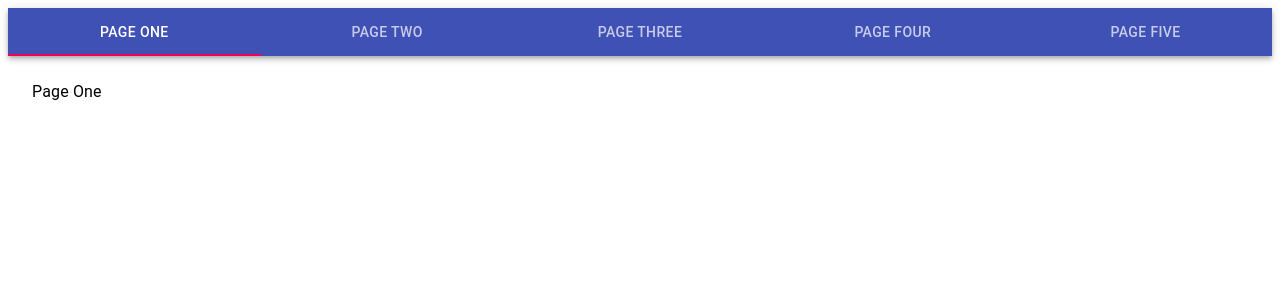
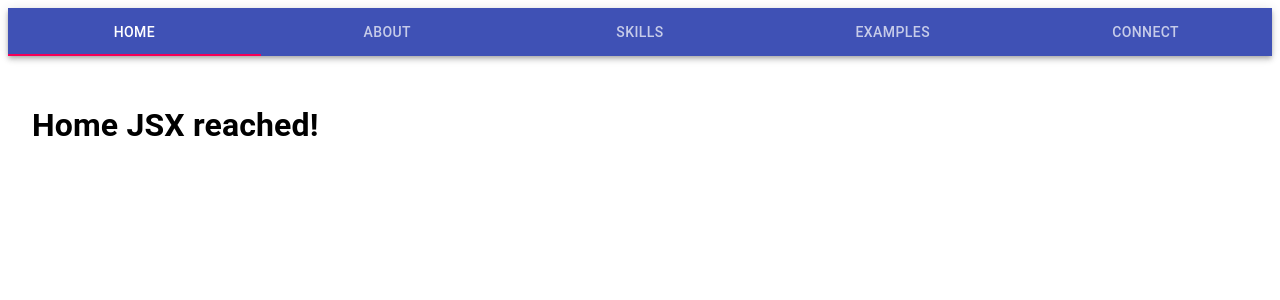
Before and after one commit to infiniteoo/react_portfolio_2021, a React (Create React App) app: page / in a window 1280 px wide. Shown: the top 300 px of the page. Built offline with nearby package versions, Linux system fonts and the light colour scheme.

Commit message:
each section is connected to their own components now

```diff
--- a/src/App.js
+++ b/src/App.js
@@ -1,5 +1,5 @@
 import React from 'react';
-import NavBar from './components/NavBar/NavBar'
+import NavBar from './components/NavBar/NavBar.jsx'
 
 class App extends React.Component {
 
--- /dev/null
+++ b/src/components/About/About.jsx
@@ -0,0 +1,9 @@
+import React from 'react'
+
+const About = () => {
+    return(
+        <div><h1>About JSX reached!</h1></div>
+    )
+}
+
+export default About;
--- /dev/null
+++ b/src/components/Connect/Connect.jsx
@@ -0,0 +1,9 @@
+import React from 'react'
+
+const Connect = () => {
+    return(
+        <div><h1>Connect JSX reached!</h1></div>
+    )
+}
+
+export default Connect;
--- /dev/null
+++ b/src/components/Examples/Examples.jsx
@@ -0,0 +1,9 @@
+import React from 'react'
+
+const Examples = () => {
+    return(
+        <div><h1>Examples JSX reached!</h1></div>
+    )
+}
+
+export default Examples;
--- /dev/null
+++ b/src/components/Home/Home.jsx
@@ -0,0 +1,9 @@
+import React from 'react'
+
+const Home = () => {
+    return(
+        <div><h1>Home JSX reached!</h1></div>
+    )
+}
+
+export default Home;
--- a/src/components/NavBar/NavBar.js
+++ b/src/components/NavBar/NavBar.jsx
@@ -1,11 +1,16 @@
-import React from 'react';
-import PropTypes from 'prop-types';
-import { makeStyles } from '@material-ui/core/styles';
-import AppBar from '@material-ui/core/AppBar';
-import Tabs from '@material-ui/core/Tabs';
-import Tab from '@material-ui/core/Tab';
-import Typography from '@material-ui/core/Typography';
-import Box from '@material-ui/core/Box';
+import React from "react";
+import PropTypes from "prop-types";
+import { makeStyles } from "@material-ui/core/styles";
+import AppBar from "@material-ui/core/AppBar";
+import Tabs from "@material-ui/core/Tabs";
+import Tab from "@material-ui/core/Tab";
+import Typography from "@material-ui/core/Typography";
+import Box from "@material-ui/core/Box";
+import Home from "../Home/Home";
+import About from "../About/About";
+import Examples from "../Examples/Examples";
+import Skills from "../Skills/Skills";
+import Connect from "../Connect/Connect";
 
 function TabPanel(props) {
   const { children, value, index, ...other } = props;
@@ -36,7 +41,7 @@ TabPanel.propTypes = {
 function a11yProps(index) {
   return {
     id: `nav-tab-${index}`,
-    'aria-controls': `nav-tabpanel-${index}`,
+    "aria-controls": `nav-tabpanel-${index}`,
   };
 }
 
@@ -55,7 +60,7 @@ function LinkTab(props) {
 const useStyles = makeStyles((theme) => ({
   root: {
     flexGrow: 1,
-    backgroundColor: theme.palette.background.paper,
+    backgroundColor: "theme.palette.background.paper",
   },
 }));
 
@@ -76,30 +81,28 @@ export default function NavTabs() {
           onChange={handleChange}
           aria-label="nav tabs example"
         >
-          <LinkTab label="Page One" href="/drafts" {...a11yProps(0)} />
-          <LinkTab label="Page Two" href="/trash" {...a11yProps(1)} />
-          <LinkTab label="Page Three" href="/spam" {...a11yProps(2)} />
-          <LinkTab label="Page Four" href="/contact" {...a11yProps(3)} />
-          <LinkTab label="Page Five" href="/examples" {...a11yProps(4)} />
-
+          <LinkTab label="Home" href="/home" {...a11yProps(0)} />
+          <LinkTab label="About" href="/about" {...a11yProps(1)} />
+          <LinkTab label="Skills" href="/skills" {...a11yProps(2)} />
+          <LinkTab label="Examples" href="/examples" {...a11yProps(3)} />
+          <LinkTab label="Connect" href="/connect" {...a11yProps(4)} />
         </Tabs>
       </AppBar>
       <TabPanel value={value} index={0}>
-        Page One
+        <Home />
       </TabPanel>
       <TabPanel value={value} index={1}>
-        Page Two
+        <About />
       </TabPanel>
       <TabPanel value={value} index={2}>
-        Page Three
+        <Skills />
       </TabPanel>
-      <TabPanel value={value} index={2}>
-        Page Three
+      <TabPanel value={value} index={3}>
+        <Examples />
       </TabPanel>
-      <TabPanel value={value} index={2}>
-        Page Three
+      <TabPanel value={value} index={4}>
+        <Connect />
       </TabPanel>
-
     </div>
   );
 }
--- /dev/null
+++ b/src/components/Skills/Skills.jsx
@@ -0,0 +1,9 @@
+import React from 'react'
+
+const Skills = () => {
+    return(
+        <div><h1>Skills JSX reached!</h1></div>
+    )
+}
+
+export default Skills;
```
Also changed, not shown: src/components/About/About.module.css (added), src/components/Connect/Connect.module.css (added), src/components/Examples/Examples.module.css (added), src/components/Home/Home.module.css (added), src/components/Skills/Skills.module.css (added).
